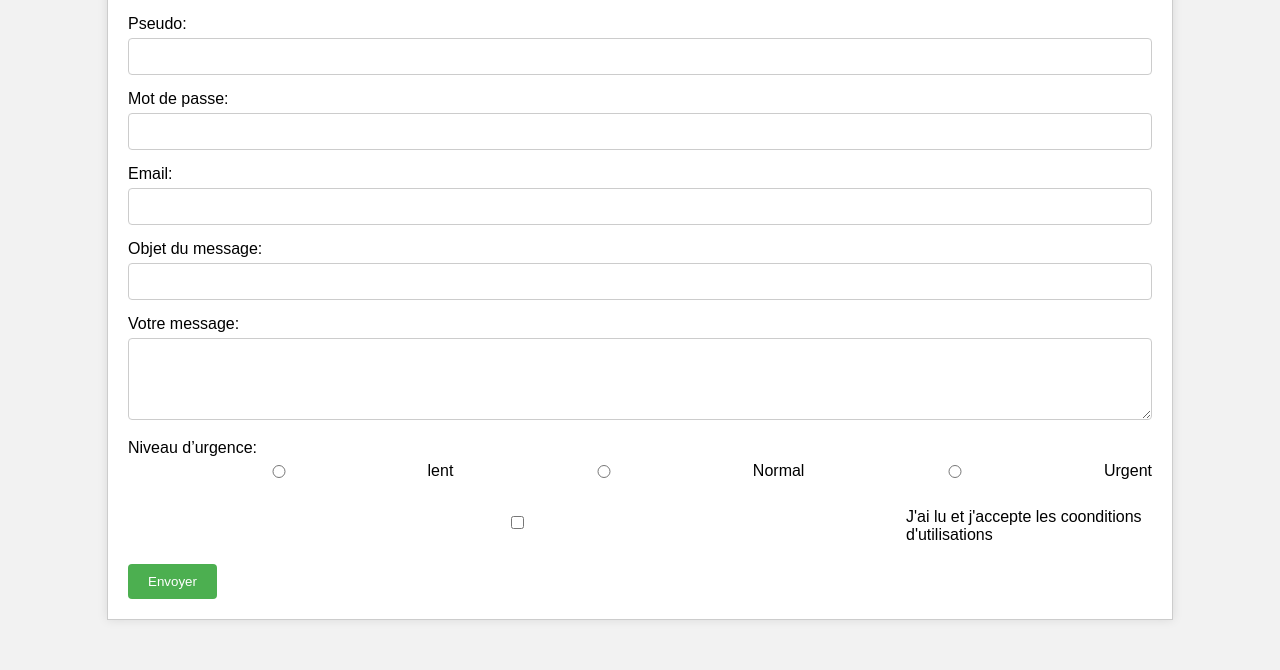
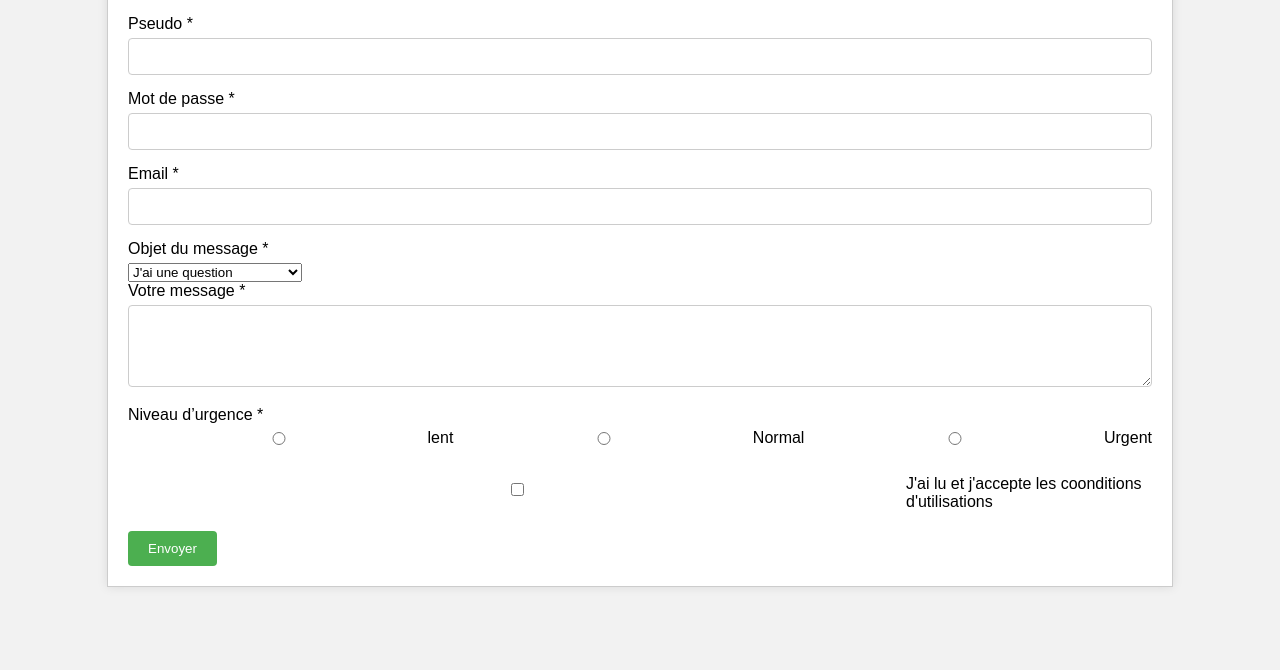
Before and after one commit to MarmeyAFA/TP1R209, a plain HTML site: page indexform.html in a window 1280 px wide. Shown: the part 144-814 px from the top of the page. Drawn offline with Linux system fonts and the light colour scheme.

Commit message:
Update indexform.html

```diff
--- a/indexform.html
+++ b/indexform.html
@@ -8,24 +8,29 @@
 </head>
 <body>
     <div class="container">
-        <h1>Formulaire : Nous contacter</h1>
+        <h1>Formulaire de contact</h1>
         <form action="#" method="post">
-            <label for="pseudo">Pseudo:</label>
+            <label for="pseudo">Pseudo *</label>
             <input type="text" id="pseudo" name="pseudo" required>
 
-            <label for="password">Mot de passe:</label>
+            <label for="password">Mot de passe *</label>
             <input type="password" id="password" name="password" required>
 
-            <label for="email">Email:</label>
+            <label for="email">Email *</label>
             <input type="email" id="email" name="email" required>
 
-            <label for="subject">Objet du message:</label>
-            <input type="text" id="subject" name="subject" required>
+            <label for="subject">Objet du message *</label>
+            <select id="subject" name="subject" required>
+                <option value="question">J'ai une question</option>
+                <option value="suggestion">J'ai une suggestion</option>
+                <option value="Je rencontre un problème">Je rencontre un problème</option>
+                <option value="Autre">Autre</option>
+            </select>
 
-            <label for="message">Votre message:</label>
+            <label for="message">Votre message *</label>
             <textarea id="message" name="message" rows="4" cols="50" required></textarea>
 
-            <label for="urgency">Niveau d’urgence:</label>
+            <label for="urgency">Niveau d’urgence *</label>
             <div class="urgency-options">
                 <input type="radio" id="low" name="urgency" value="low" required>
                 <label for="low">lent</label>
```
